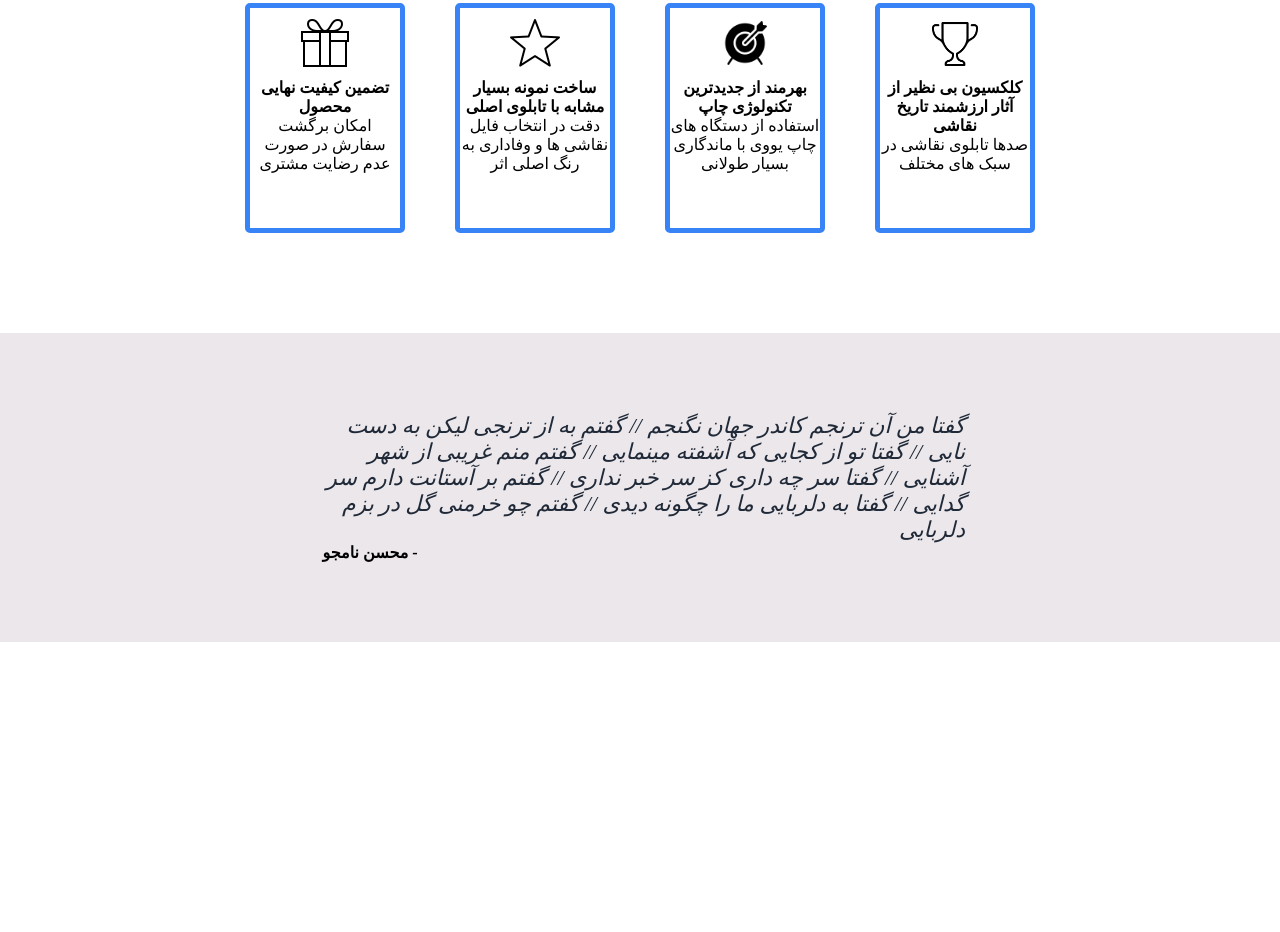
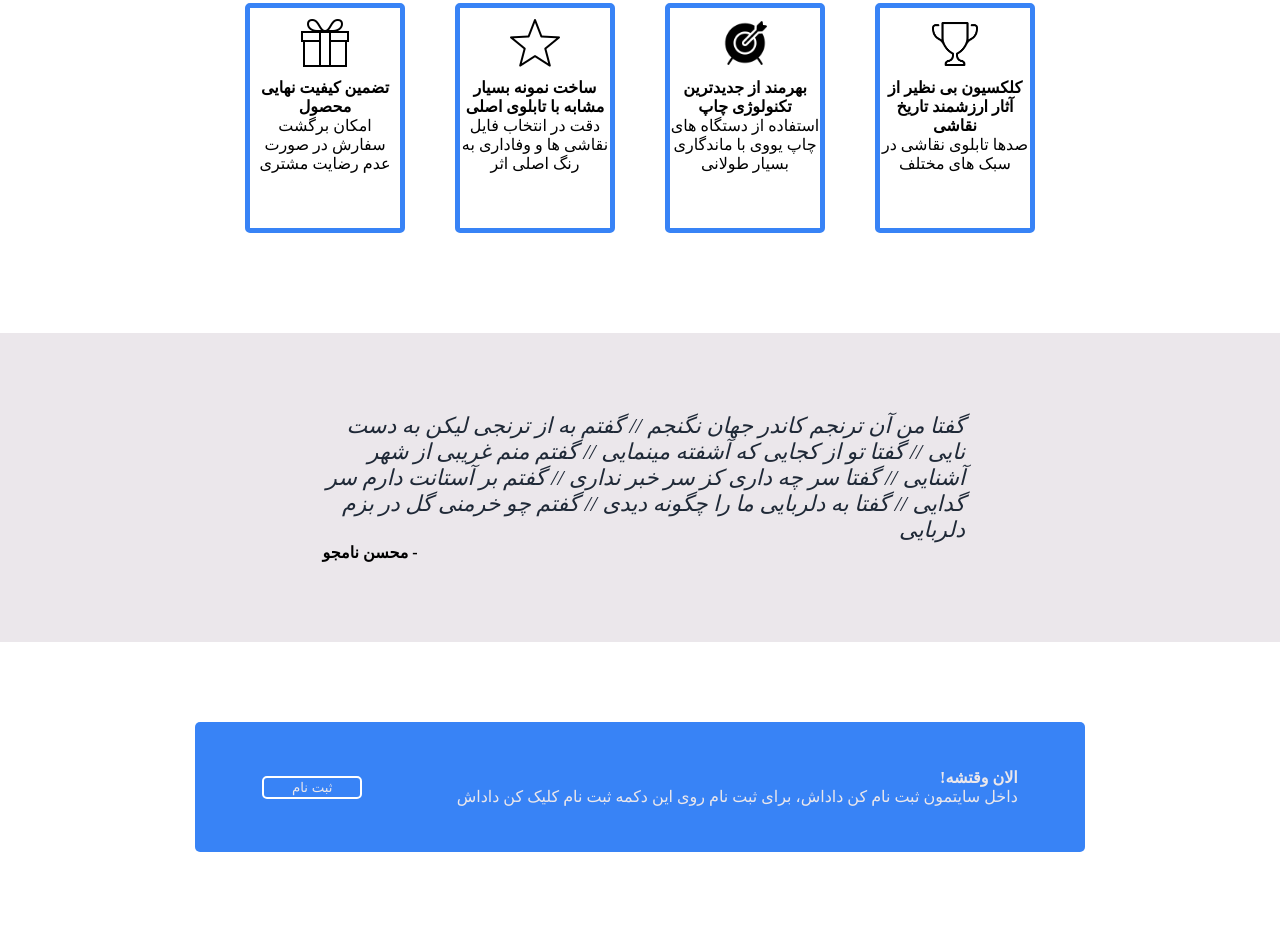
Before and after one commit to H0331n/TOP_flex_project, a plain HTML site: page index.html in a window 1280 px wide. Shown: the part 632-1564 px from the top of the page. Before the commit the page ends 1274 px from the top, so only its background shows below. Drawn offline with Linux system fonts and the light colour scheme.

Commit message:
Added sign-up section to webpage

```diff
--- a/index.html
+++ b/index.html
@@ -66,6 +66,14 @@
             <strong>- محسن نامجو</strong>
         </div>
     </div>
-
+    <div class="sign-up-container">
+        <div class="sign-up">
+            <div class="sign-up-text-container">
+                <strong>الان وقتشه!</strong>
+                <p>داخل سایتمون ثبت نام کن داداش، برای ثبت نام روی این دکمه ثبت نام کلیک کن داداش</p>
+            </div>
+            <button type="button" class="button-border">ثبت نام</button>
+        </div>
+    </div>
 </body>
 </html>
--- a/style.css
+++ b/style.css
@@ -38,7 +38,8 @@
     max-width: 600px;
 }
 
-.sign-up-button {
+.sign-up-button,
+.button-border {
     width: 100px;
     padding: 2px 15px;
     background-color: #3883f6;
@@ -102,3 +103,29 @@
     width: 650px;
     margin-left: 15px;
 }
+
+.sign-up-container {
+    direction: rtl;
+    display: flex;
+    justify-content: center;
+    padding: 80px 0 80px;
+}
+
+.sign-up {
+    display: flex;
+    background-color: #3883f6;
+    width: 850px;
+    height: 90px;
+    border-radius: 5px;
+    padding: 20px;
+    justify-content: space-around;
+    align-items: center;
+}
+
+.button-border {
+    border: solid 2px white;
+}
+
+.sign-up-text-container {
+    color: #ebe7eb;
+}
```
